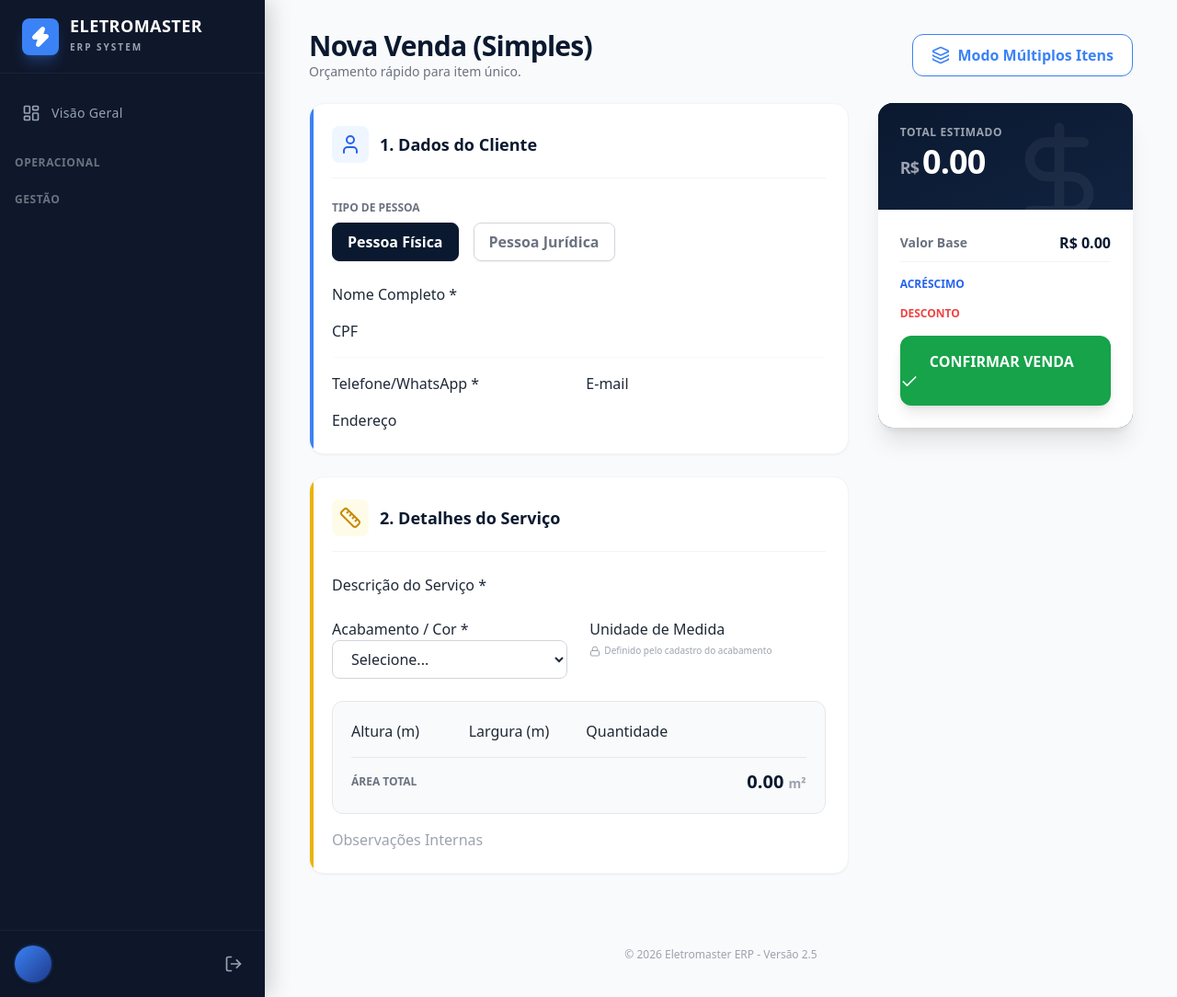
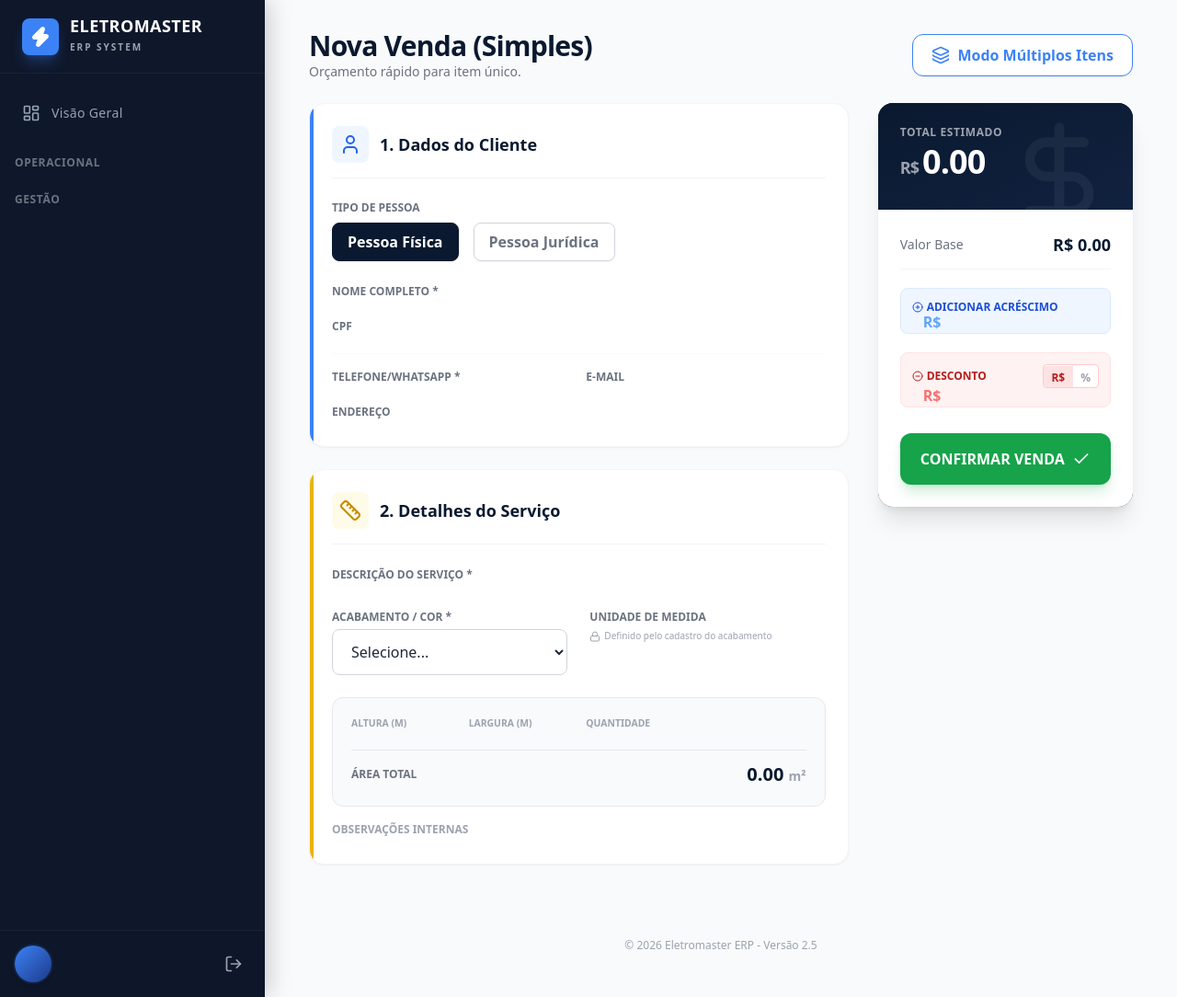
Before and after one commit to Zhenriquee/ERP_ELETROMASTER, a Python web app: template src/templates/vendas/nova_venda.html in a window 1280 px wide. Shown: the whole page at 92% size. Run offline with Jinja, Linux system fonts and the light colour scheme; the template is opened without the code that fills it, so the values that code supplies are empty; some libraries are stand-ins or nearby versions.

Commit message:
Atualização front-end na tela de vendas

```diff
--- a/src/static/css/vendas.css
+++ b/src/static/css/vendas.css
@@ -1,38 +1,60 @@
-/* Estilo personalizado para os inputs (Substituindo o @apply) */
+/* src/static/css/vendas.css */
+
+/* --- Layout e Estrutura --- */
+.sticky-summary {
+    position: sticky;
+    top: 1.5rem;
+    z-index: 10;
+}
+
+.hidden-force {
+    display: none !important;
+}
+
+/* --- Estilização de Inputs --- */
+input:focus,
+select:focus,
+textarea:focus {
+    transform: translateY(-1px);
+    transition: transform 0.2s ease, box-shadow 0.2s ease;
+}
+
+/* Campo travado (Readonly visual) */
+.input-locked {
+    background-color: #f3f4f6; /* gray-100 */
+    cursor: not-allowed;
+    color: #6b7280; /* gray-500 */
+    border-color: #e5e7eb; /* gray-200 */
+}
+
+/* --- Utilitários de Texto --- */
+.label-padrao {
+    display: block;
+    font-size: 0.75rem; /* xs */
+    font-weight: 700;
+    color: #6b7280; /* gray-500 */
+    margin-bottom: 0.25rem;
+    text-transform: uppercase;
+}
+
+.label-mini {
+    display: block;
+    font-size: 0.65rem;
+    font-weight: 700;
+    color: #9ca3af; /* gray-400 */
+    margin-bottom: 0.25rem;
+    text-transform: uppercase;
+}
+
 .input-navy {
     width: 100%;
-    padding: 0.5rem 1rem; /* px-4 py-2 */
-    background-color: #ffffff;
-    border: 1px solid #d1d5db; /* border-gray-300 */
-    border-radius: 0.5rem; /* rounded-lg */
+    padding: 0.75rem 1rem;
+    border: 1px solid #d1d5db; /* gray-300 */
+    border-radius: 0.5rem;
     outline: none;
-    transition: all 0.2s ease-in-out;
 }
 
 .input-navy:focus {
-    border-color: transparent;
-    box-shadow: 0 0 0 2px #0a192f; /* focus:ring-navy-900 */
+    border-color: #0f172a; /* navy-900 */
+    box-shadow: 0 0 0 2px rgba(15, 23, 42, 0.1);
 }
-
-/* Inputs de cálculo (para garantir alinhamento) */
-.input-calc {
-    font-family: monospace;
-    font-weight: 500;
-}
-
-/* Ajuste visual para os passos do Wizard */
-.wizard-step {
-    animation: fadeIn 0.3s ease-in-out;
-}
-
-@keyframes fadeIn {
-    from { opacity: 0; transform: translateY(5px); }
-    to { opacity: 1; transform: translateY(0); }
-}
-
-/* Ajuste do indicador de progresso */
-.step-indicator {
-    min-width: 60px;
-    background-color: #f3f4f6; /* gray-100 */
-    z-index: 10;
-}
--- a/src/templates/vendas/nova_venda.html
+++ b/src/templates/vendas/nova_venda.html
@@ -2,18 +2,6 @@
 
 {% block styles %}
     <link rel="stylesheet" href="{{ url_for('static', filename='css/vendas.css') }}">
-    <style>
-        .sticky-summary { position: sticky; top: 1.5rem; }
-        .hidden-force { display: none !important; }
-        input:focus, select:focus, textarea:focus { transform: translateY(-1px); }
-
-        /* Estilo para campo travado (readonly visual) */
-        .input-locked {
-            background-color: #f3f4f6;
-            cursor: not-allowed;
-            color: #6b7280;
-        }
-    </style>
 {% endblock %}
 
 {% block conteudo %}
@@ -50,13 +38,13 @@
                         <label class="text-xs font-bold text-gray-500 uppercase mb-2 block">Tipo de Pessoa</label>
                         <div class="flex gap-4">
                             <label class="cursor-pointer">
-                                <input type="radio" name="tipo_cliente" value="PF" class="peer sr-only" onchange="toggleCliente()" checked>
+                                <input type="radio" name="tipo_cliente" value="PF" class="peer sr-only" checked>
                                 <div class="px-4 py-2 rounded-lg border border-gray-300 text-gray-500 font-bold hover:bg-gray-50 peer-checked:bg-navy-900 peer-checked:text-white peer-checked:border-navy-900 transition-all shadow-sm">
                                     Pessoa Física
                                 </div>
                             </label>
                             <label class="cursor-pointer">
-                                <input type="radio" name="tipo_cliente" value="PJ" class="peer sr-only" onchange="toggleCliente()">
+                                <input type="radio" name="tipo_cliente" value="PJ" class="peer sr-only">
                                 <div class="px-4 py-2 rounded-lg border border-gray-300 text-gray-500 font-bold hover:bg-gray-50 peer-checked:bg-navy-900 peer-checked:text-white peer-checked:border-navy-900 transition-all shadow-sm">
                                     Pessoa Jurídica
                                 </div>
@@ -71,9 +59,9 @@
                         </div>
                         <div>
                             <label class="label-padrao">CPF</label>
-                            {{ form.pf_cpf(class="input-navy", placeholder="000.000.000-00", oninput="mascaraCpf(this)") }}
+                            {{ form.pf_cpf(class="input-navy", placeholder="000.000.000-00") }}
                         </div>
-                        </div>
+                    </div>
 
                     <div id="bloco-pj" class="grid grid-cols-1 md:grid-cols-2 gap-4 hidden-force">
                         <div>
@@ -86,14 +74,14 @@
                         </div>
                         <div>
                             <label class="label-padrao">CNPJ</label>
-                            {{ form.pj_cnpj(class="input-navy", oninput="mascaraCnpj(this)") }}
+                            {{ form.pj_cnpj(class="input-navy") }}
                         </div>
                     </div>
 
                     <div class="grid grid-cols-1 md:grid-cols-2 gap-4 mt-4 pt-4 border-t border-gray-50">
                         <div>
                             <label class="label-padrao">Telefone/WhatsApp *</label>
-                            {{ form.telefone(class="input-navy", placeholder="(00) 00000-0000", oninput="mascaraTel(this)") }}
+                            {{ form.telefone(class="input-navy", placeholder="(00) 00000-0000") }}
                         </div>
                         <div>
                             <label class="label-padrao">E-mail</label>
@@ -121,12 +109,10 @@
 
                         <div>
                             <label class="label-padrao">Acabamento / Cor *</label>
-                            <select name="cor_id" id="select-cor" class="input-navy bg-white cursor-pointer" onchange="atualizarUnidadeECalcular()">
+                            <select name="cor_id" id="select-cor" class="input-navy bg-white cursor-pointer">
                                 <option value="" data-preco="0" data-unidade="">Selecione...</option>
                                 {% for id, label in form.cor_id.choices %}
-                                    {# Recupera dados extras do JSON enviado pelo backend #}
                                     {% set dados_cor = cores_json | selectattr("id", "equalto", id) | first %}
-
                                     <option value="{{ id }}"
                                             data-preco="{{ dados_cor.preco if dados_cor else 0 }}"
                                             data-unidade="{{ dados_cor.unidade if dados_cor else 'm2' }}">
@@ -138,7 +124,7 @@
 
                         <div>
                             <label class="label-padrao">Unidade de Medida</label>
-                            {{ form.tipo_medida(id="select-medida", class="input-navy bg-white cursor-pointer", onchange="calculateAll()") }}
+                            {{ form.tipo_medida(id="select-medida", class="input-navy bg-white cursor-pointer") }}
                             <p class="text-[10px] text-gray-400 mt-1 flex items-center">
                                 <i data-lucide="lock" class="w-3 h-3 mr-1"></i>
                                 Definido pelo cadastro do acabamento
@@ -150,19 +136,19 @@
                         <div class="grid grid-cols-2 md:grid-cols-4 gap-4 items-end">
                             <div>
                                 <label class="label-mini">Altura (m)</label>
-                                {{ form.dim_1(class="input-calc input-navy text-center font-bold", type="number", step="0.01", placeholder="0.00", oninput="calculateAll()") }}
+                                {{ form.dim_1(class="input-calc input-navy text-center font-bold", type="number", step="0.01", placeholder="0.00") }}
                             </div>
                             <div>
                                 <label class="label-mini">Largura (m)</label>
-                                {{ form.dim_2(class="input-calc input-navy text-center font-bold", type="number", step="0.01", placeholder="0.00", oninput="calculateAll()") }}
+                                {{ form.dim_2(class="input-calc input-navy text-center font-bold", type="number", step="0.01", placeholder="0.00") }}
                             </div>
                             <div id="div-dim-3" class="hidden-force">
                                 <label class="label-mini">Profund. (m)</label>
-                                {{ form.dim_3(class="input-calc input-navy text-center font-bold", type="number", step="0.01", placeholder="0.00", oninput="calculateAll()") }}
+                                {{ form.dim_3(class="input-calc input-navy text-center font-bold", type="number", step="0.01", placeholder="0.00") }}
                             </div>
                             <div>
                                 <label class="label-mini">Quantidade</label>
-                                {{ form.qtd_pecas(class="input-calc input-navy text-center font-bold", type="number", min="1", value="1", oninput="calculateAll()") }}
+                                {{ form.qtd_pecas(class="input-calc input-navy text-center font-bold", type="number", min="1", value="1") }}
                             </div>
                         </div>
 
@@ -196,26 +182,54 @@
                             </h2>
                         </div>
 
-                        <div class="bg-white p-6 text-gray-800 space-y-4">
-                            <div class="flex justify-between items-center border-b border-gray-100 pb-2">
-                                <span class="text-sm font-bold text-gray-500">Valor Base</span>
-                                <span class="font-bold text-navy-900">R$ <span id="resumo-base">0.00</span></span>
+                        <div class="bg-white p-6 text-gray-800 space-y-5">
+
+                            <div class="flex justify-between items-center pb-3 border-b border-gray-100">
+                                <span class="text-sm font-medium text-gray-500">Valor Base</span>
+                                <span class="font-bold text-navy-900 text-lg">R$ <span id="resumo-base">0.00</span></span>
                             </div>
 
-                            <div class="flex items-center justify-between">
-                                <label class="text-xs font-bold text-blue-600 uppercase">Acréscimo</label>
-                                {{ form.input_acrescimo(class="input-calc w-24 text-right border-b border-blue-200 font-bold text-blue-600 outline-none", placeholder="0.00", type="number", step="0.01", oninput="calculateAll()") }}
+                            <div class="bg-blue-50 p-3 rounded-lg border border-blue-100">
+                                <label class="flex items-center text-xs font-bold text-blue-700 uppercase mb-2">
+                                    <i data-lucide="plus-circle" class="w-3 h-3 mr-1"></i> Adicionar Acréscimo
+                                </label>
+                                <div class="relative">
+                                    <span class="absolute left-3 top-1/2 -translate-y-1/2 text-blue-400 font-bold">R$</span>
+                                    {{ form.input_acrescimo(class="input-calc w-full pl-10 pr-3 py-2 border border-blue-200 rounded bg-white text-blue-800 font-bold focus:ring-2 focus:ring-blue-500 outline-none", placeholder="0.00", type="number", step="0.01") }}
+                                </div>
                             </div>
 
-                            <div class="flex items-center justify-between">
-                                <label class="text-xs font-bold text-red-500 uppercase">Desconto</label>
-                                {{ form.input_desconto(class="input-calc w-24 text-right border-b border-red-200 font-bold text-red-600 outline-none", placeholder="0.00", type="number", step="0.01", oninput="calculateAll()") }}
+                            <div class="bg-red-50 p-3 rounded-lg border border-red-100">
+                                <div class="flex justify-between items-center mb-2">
+                                    <label class="flex items-center text-xs font-bold text-red-700 uppercase">
+                                        <i data-lucide="minus-circle" class="w-3 h-3 mr-1"></i> Desconto
+                                    </label>
+
+                                    <div class="flex bg-white rounded border border-red-200 overflow-hidden">
+                                        <label class="cursor-pointer">
+                                            <input type="radio" name="tipo_desconto" value="real" checked class="peer sr-only">
+                                            <span class="px-2 py-1 text-xs font-bold text-gray-400 peer-checked:bg-red-100 peer-checked:text-red-700 transition-colors">R$</span>
+                                        </label>
+                                        <div class="w-px bg-red-100"></div>
+                                        <label class="cursor-pointer">
+                                            <input type="radio" name="tipo_desconto" value="perc" class="peer sr-only">
+                                            <span class="px-2 py-1 text-xs font-bold text-gray-400 peer-checked:bg-red-100 peer-checked:text-red-700 transition-colors">%</span>
+                                        </label>
+                                    </div>
+                                </div>
+
+                                <div class="relative">
+                                    <span id="prefixo-desconto" class="absolute left-3 top-1/2 -translate-y-1/2 text-red-400 font-bold">R$</span>
+                                    {{ form.input_desconto(class="input-calc w-full pl-10 pr-3 py-2 border border-red-200 rounded bg-white text-red-800 font-bold focus:ring-2 focus:ring-red-500 outline-none", placeholder="0.00", type="number", step="0.01") }}
+                                </div>
                             </div>
 
-                            <button type="submit" class="w-full py-4 mt-2 bg-green-600 hover:bg-green-700 text-white rounded-xl font-bold shadow-lg transition-all transform hover:-translate-y-1 active:scale-95 group">
-                                <span class="mr-2">CONFIRMAR VENDA</span>
-                                <i data-lucide="check" class="w-5 h-5 group-hover:scale-110 transition-transform"></i>
-                            </button>
+                            <div class="pt-2">
+                                <button type="submit" class="w-full py-4 bg-green-600 hover:bg-green-700 text-white rounded-xl font-bold shadow-lg shadow-green-600/20 flex items-center justify-center transition-all transform hover:-translate-y-1 active:scale-95 group">
+                                    <span class="mr-2">CONFIRMAR VENDA</span>
+                                    <i data-lucide="check" class="w-5 h-5 group-hover:scale-110 transition-transform"></i>
+                                </button>
+                            </div>
                         </div>
                     </div>
                 </div>
@@ -227,146 +241,5 @@
 {% endblock %}
 
 {% block scripts %}
-<script>
-    document.addEventListener('DOMContentLoaded', function() {
-        if(typeof lucide !== 'undefined') lucide.createIcons();
-        toggleCliente();
-        atualizarUnidadeECalcular(); // Inicializa corretamente
-    });
-
-    // 1. Lógica PF/PJ (TELEFONE MOVIDO)
-    window.toggleCliente = function() {
-        const radioPf = document.querySelector('input[name="tipo_cliente"][value="PF"]');
-        const isPf = radioPf ? radioPf.checked : true;
-
-        const blocoPf = document.getElementById('bloco-pf');
-        const blocoPj = document.getElementById('bloco-pj');
-
-        const inputsPf = blocoPf.querySelectorAll('input');
-        const inputsPj = blocoPj.querySelectorAll('input');
-
-        if (isPf) {
-            blocoPf.classList.remove('hidden-force');
-            blocoPj.classList.add('hidden-force');
-            inputsPf.forEach(i => i.required = true);
-            inputsPj.forEach(i => i.required = false);
-        } else {
-            blocoPf.classList.add('hidden-force');
-            blocoPj.classList.remove('hidden-force');
-            inputsPf.forEach(i => i.required = false);
-            inputsPj.forEach(i => i.required = true);
-        }
-    };
-
-    // 2. FUNÇÃO INTELIGENTE DE UNIDADE
-    window.atualizarUnidadeECalcular = function() {
-        const selectCor = document.getElementById('select-cor');
-        const selectMedida = document.getElementById('select-medida');
-
-        if (selectCor.selectedIndex >= 0) {
-            const option = selectCor.options[selectCor.selectedIndex];
-            const unidadeCadastrada = option.getAttribute('data-unidade'); // Ex: 'm2' ou 'm3' ou 'un'
-
-            // Lógica de mapeamento e travamento
-            if (unidadeCadastrada) {
-                // Remove caracteres estranhos e normaliza
-                const und = unidadeCadastrada.toLowerCase().trim();
-
-                // Tenta selecionar no dropdown se existir
-                let encontrou = false;
-                for (let i = 0; i < selectMedida.options.length; i++) {
-                    if (selectMedida.options[i].value === und) {
-                        selectMedida.selectedIndex = i;
-                        encontrou = true;
-                        break;
-                    }
-                }
-
-                // Se encontrou, trava o campo para o usuário não mudar
-                // Se não encontrou (ex: unidade 'un' e dropdown só tem m2/m3), deixa livre ou trava no padrão
-                if (encontrou) {
-                    selectMedida.classList.add('input-locked', 'pointer-events-none'); // Trava visual e clique
-                    // Opcional: selectMedida.disabled = true; (Cuidado: disabled não envia no POST)
-                } else {
-                    selectMedida.classList.remove('input-locked', 'pointer-events-none');
-                }
-            } else {
-                // Se não tem unidade definida (ex: "Selecione..."), destrava
-                selectMedida.classList.remove('input-locked', 'pointer-events-none');
-            }
-        }
-
-        // Chama o cálculo normal
-        calculateAll();
-    }
-
-    // 3. Lógica de Cálculo
-    window.calculateAll = function() {
-        const dim1 = parseFloat(document.querySelector('[name="dim_1"]').value) || 0;
-        const dim2 = parseFloat(document.querySelector('[name="dim_2"]').value) || 0;
-        const dim3 = parseFloat(document.querySelector('[name="dim_3"]').value) || 0;
-        const qtd  = parseFloat(document.querySelector('[name="qtd_pecas"]').value) || 1;
-
-        const selectMedida = document.getElementById('select-medida');
-        const tipoMedida = selectMedida ? selectMedida.value : 'm2';
-        const divDim3 = document.getElementById('div-dim-3');
-        const displayUnidade = document.getElementById('display-unidade');
-
-        let metragem = 0;
-
-        if (tipoMedida === 'm3') {
-            divDim3.classList.remove('hidden-force');
-            displayUnidade.innerText = 'm³';
-            metragem = dim1 * dim2 * (dim3 > 0 ? dim3 : 1);
-        } else {
-            divDim3.classList.add('hidden-force');
-            displayUnidade.innerText = 'm²';
-            metragem = dim1 * dim2;
-        }
-
-        document.getElementById('display-metragem').innerText = metragem.toFixed(2);
-        document.getElementById('metragem_calculada').value = metragem.toFixed(2);
-
-        // Busca Preço
-        let precoCor = 0;
-        const selectCor = document.getElementById('select-cor');
-        if (selectCor.selectedIndex >= 0) {
-            const option = selectCor.options[selectCor.selectedIndex];
-            precoCor = parseFloat(option.getAttribute('data-preco')) || 0;
-        }
-
-        const valorBase = (metragem * precoCor) * qtd;
-        const acrescimo = parseFloat(document.querySelector('[name="input_acrescimo"]').value) || 0;
-        const desconto = parseFloat(document.querySelector('[name="input_desconto"]').value) || 0;
-
-        let final = valorBase + acrescimo - desconto;
-        if (final < 0) final = 0;
-
-        document.getElementById('resumo-base').innerText = valorBase.toFixed(2);
-        document.getElementById('resumo-total').innerText = final.toFixed(2);
-    };
-
-    // 4. Máscaras
-    window.mascaraCpf = function(i){
-        let v = i.value.replace(/\D/g,"");
-        v=v.replace(/(\d{3})(\d)/,"$1.$2");
-        v=v.replace(/(\d{3})(\d)/,"$1.$2");
-        v=v.replace(/(\d{3})(\d{1,2})$/,"$1-$2");
-        i.value = v.substring(0, 14);
-    }
-    window.mascaraCnpj = function(i){
-        let v = i.value.replace(/\D/g,"");
-        v=v.replace(/^(\d{2})(\d)/,"$1.$2");
-        v=v.replace(/^(\d{2})\.(\d{3})(\d)/,"$1.$2.$3");
-        v=v.replace(/\.(\d{3})(\d)/,".$1/$2");
-        v=v.replace(/(\d{4})(\d)/,"$1-$2");
-        i.value = v.substring(0, 18);
-    }
-    window.mascaraTel = function(i){
-        let v = i.value.replace(/\D/g,"");
-        v=v.replace(/^(\d{2})(\d)/,"($1) $2");
-        v=v.replace(/(\d{5})(\d)/,"$1-$2");
-        i.value = v.substring(0, 15);
-    }
-</script>
+    <script src="{{ url_for('static', filename='js/vendas.js') }}"></script>
 {% endblock %}
```
Also changed, not shown: src/static/js/vendas.js (+161 -86 lines).
